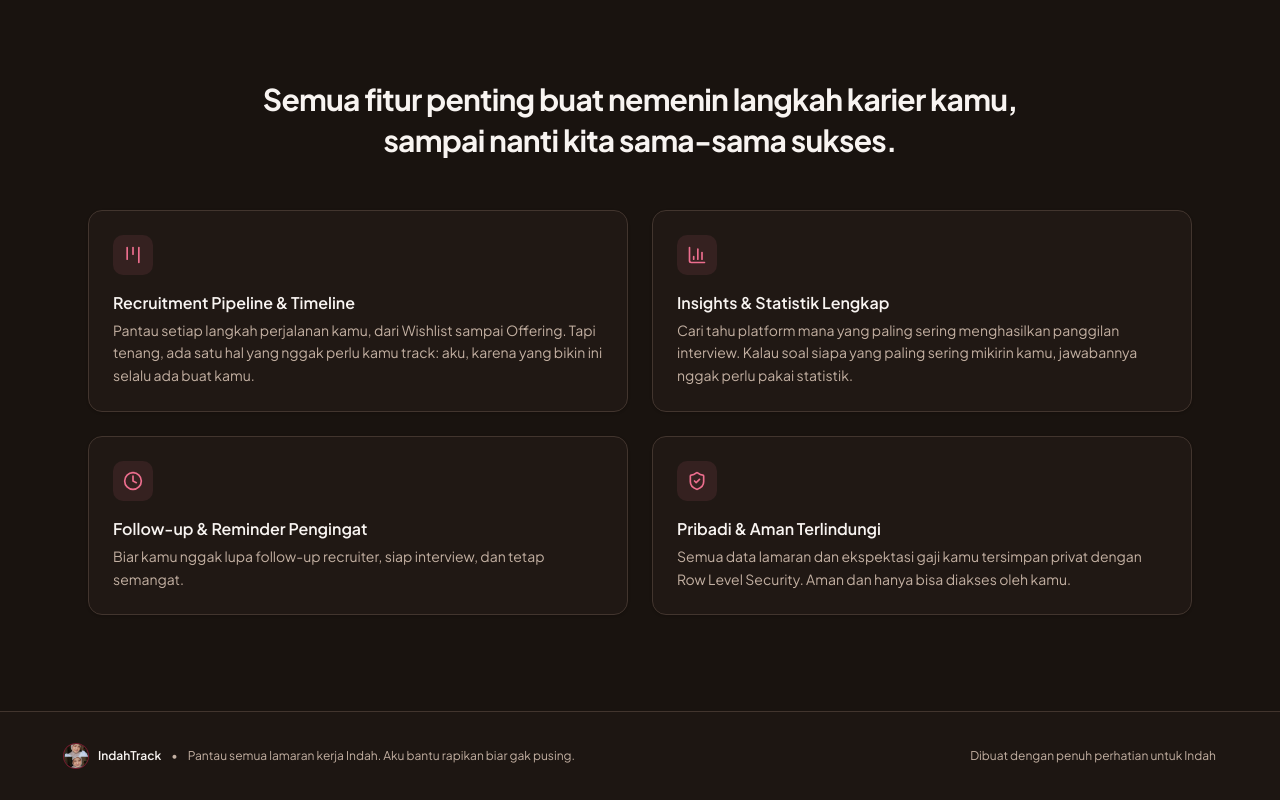
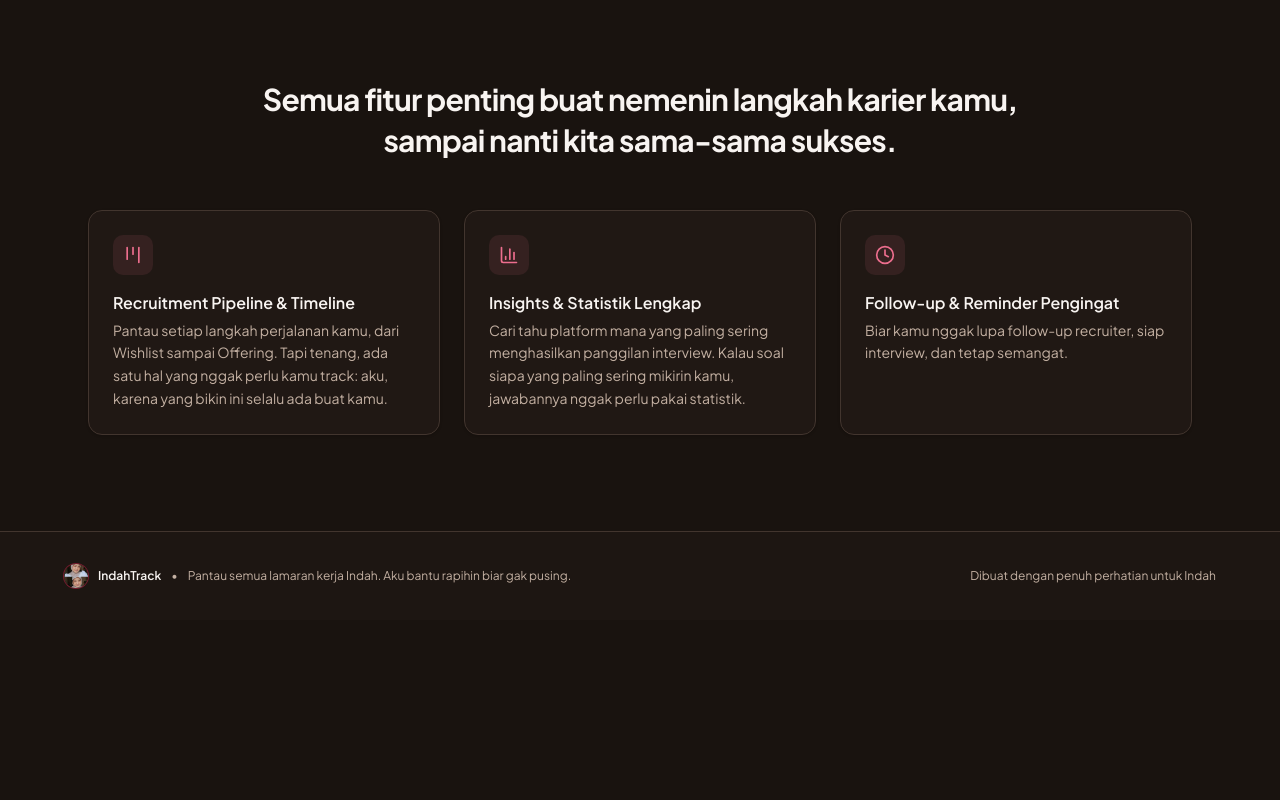
Before and after one commit to adnanaufal/IndahTrack, a Next.js app: page / in a window 1280 px wide. Shown: the part 1053-1853 px from the top of the page. After the commit the page ends 1673 px from the top, so only its background shows below. Built offline with nearby package versions, Linux system fonts and the light colour scheme.

Commit message:
fix: remove security feature card and update footer tagline wording

```diff
--- a/app/page.tsx
+++ b/app/page.tsx
@@ -10,7 +10,6 @@ import {
   Kanban,
   CheckCircle2,
   Clock,
-  ShieldCheck,
 } from "lucide-react"
 import { Button } from "@/components/ui/button"
 import { Badge } from "@/components/ui/badge"
@@ -37,12 +36,6 @@ export default function LandingPage() {
       title: "Follow-up & Reminder Pengingat",
       description:
         "Biar kamu nggak lupa follow-up recruiter, siap interview, dan tetap semangat.",
-    },
-    {
-      icon: ShieldCheck,
-      title: "Pribadi & Aman Terlindungi",
-      description:
-        "Semua data lamaran dan ekspektasi gaji kamu tersimpan privat dengan Row Level Security. Aman dan hanya bisa diakses oleh kamu.",
     },
   ]
 
@@ -172,7 +165,7 @@ export default function LandingPage() {
             </h2>
           </div>
 
-          <div className="grid grid-cols-1 md:grid-cols-2 gap-4 sm:gap-6">
+          <div className="grid grid-cols-1 md:grid-cols-3 gap-4 sm:gap-6">
             {features.map((feat, idx) => {
               const Icon = feat.icon
               return (
--- a/lib/constants.ts
+++ b/lib/constants.ts
@@ -1,6 +1,6 @@
 export const APP_CONFIG = {
   name: "IndahTrack",
-  tagline: "Pantau semua lamaran kerja Indah. Aku bantu rapikan biar gak pusing.",
+  tagline: "Pantau semua lamaran kerja Indah. Aku bantu rapihin biar gak pusing.",
   description: "Personal job tracker & analytics platform yang kubuat spesial buat nemenin proses hunting kerjaan Indah sampai dapet offering impian.",
   version: "0.2.0",
 }
```
